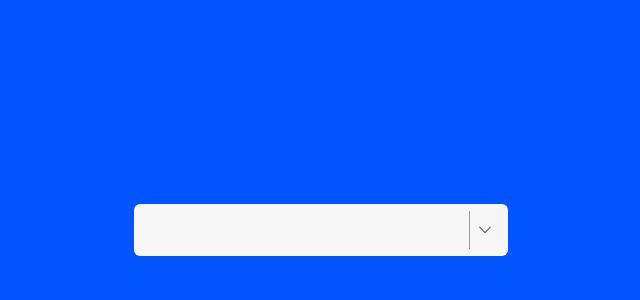
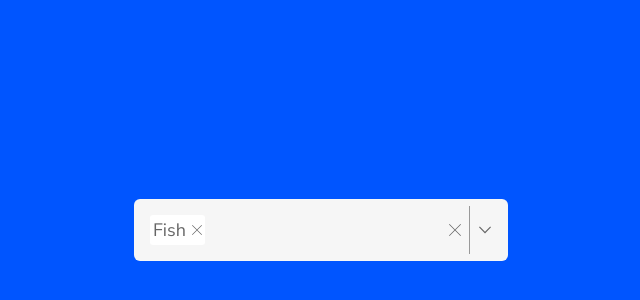
Before and after one commit to divyanshugarg36/react-multi-select, a React app: page / in a window 1280 px wide. Shown: the part 170-470 px from the top of the page, without its empty margins (319-959 px from the left). Built offline with nearby package versions, Linux system fonts and the light colour scheme.

Commit message:
now user cannot add more defaultValues in case user has mentioned maxValues

```diff
--- a/src/App.js
+++ b/src/App.js
@@ -1,25 +1,25 @@
 import React from 'react';
 import { MultiSelect } from './multiSelect';
 
+const DATA = [
+  { name: 'Fish', values: 'gish' },
+  { name: 'Apple', values: 'apple' },
+  { name: 'Ball', values: 'ball' },
+  { name: 'Ellephant', values: 'ellephant' },
+  { name: 'Cat', values: 'cat' },
+  { name: 'Balled', values: 'balled' },
+  { name: 'Dog', values: 'dog' },
+];
+
 // const DATA = [
-//   { name: 'Fish', values: 'gish' },
-//   { name: 'Apple', values: 'apple' },
-//   { name: 'Ball', values: 'ball' },
-//   { name: 'Ellephant', values: 'ellephant' },
-//   { name: 'Cat', values: 'cat' },
-//   { name: 'Balled', values: 'balled' },
-//   { name: 'Dog', values: 'dog' },
+//   'Fish',
+//   'Apple',
+//   'Ball',
+//   'Ellephant',
+//   'Cat',
+//   'Balled',
+//   'Dog',
 // ];
-
-const DATA = [
-  'Fish',
-  'Apple',
-  'Ball',
-  'Ellephant',
-  'Cat',
-  'Balled',
-  'Dog',
-];
 
 class App extends React.Component {
   constructor() {
@@ -41,11 +41,11 @@ class App extends React.Component {
         <MultiSelect
           refApi={this.testSelect}
           data={DATA}
-          // defaultData={[DATA[0], DATA[1]]}
+          defaultData={[DATA[0], DATA[1]]}
           // element={(str) => `${str.name}.`}
           // selectedElement={(str) => `${str.name}.`}
           // searchKey="values"
-          // maxValues={1}
+          maxValues={1}
           showCross
           onChange={(data) => { console.log(data); }}
         />
--- a/src/multiSelect.js
+++ b/src/multiSelect.js
@@ -12,7 +12,9 @@ export class MultiSelect extends Component {
   }
 
   initState = (props) => {
-    const { data, defaultData: selected, searchKey: sKey } = props;
+    const { data, defaultData, searchKey: sKey, maxValues } = props;
+    const selected = (defaultData.length > maxValues) && (maxValues !== 0)
+      ? [defaultData[0]] : defaultData;
     const unSelected = data.filter(el => !selected.includes(el));
     const searchKey = (typeof unSelected[0] === 'string' && sKey)
       ? '' : (sKey || keys(unSelected[0])[0]);
```
